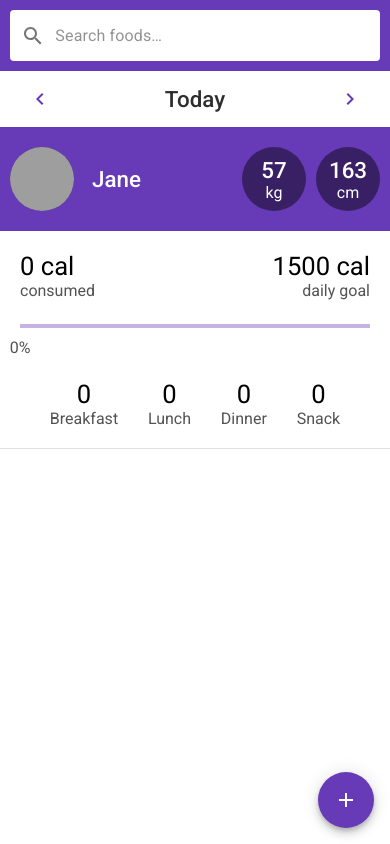
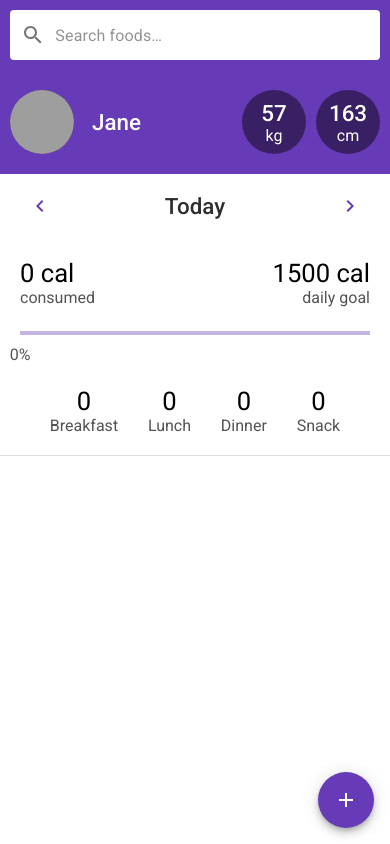
Before and after one commit to SeanZom/DietRoutine, a React (Create React App) app: page / in a window 390 px wide. Built offline with nearby package versions, Linux system fonts and the light colour scheme; grey boxes are pictures that could not be loaded.

Commit message:
Updated responsive UI

```diff
--- a/src/components/App.js
+++ b/src/components/App.js
@@ -3,17 +3,23 @@ import { makeStyles } from "@material-ui/styles";
 
 import HeadBar from "./HeadBar";
 import FabAdd from "./FabAdd";
-import MainContent from "./MainContent";
 import DateSwitcher from "./DateSwitcher";
+import UserProfile from "./UserProfile";
+import DietData from './DietData';
+import IntakeList from "./IntakeList";
+
 import "../styles/main.css";
 
 const useStyles = makeStyles(theme => ({
   root: {
     display: "flex",
-    flexDirection: "column",
-
+    flexDirection: "row",
+    flexWrap: 'wrap',
+    alignContent: 'flex-start',
+    backgroundColor: 'white',
     [theme.breakpoints.up("md")]: {
-      height: "100vh"
+      height: "100vh",
+      backgroundColor: '#f5f5f5',
     }
   }
 }));
@@ -25,7 +31,9 @@ const App = () => {
     <div className={classes.root}>
       <HeadBar />
       <DateSwitcher />
-      <MainContent />
+      <UserProfile />
+      <IntakeList />
+      <DietData />
       <FabAdd />
     </div>
   );
--- a/src/components/DateSwitcher.js
+++ b/src/components/DateSwitcher.js
@@ -14,9 +14,11 @@ const useStyles = makeStyles(theme => ({
     justifyContent: 'center',
     backgroundColor: "white",
     width: "100%",
+    height: 64,
     padding: theme.spacing(0.5, 2),
     [theme.breakpoints.up("md")]: {
-      backgroundColor: theme.palette.primary.main
+      backgroundColor: theme.palette.primary.main,
+      order: -1,
     },
   },
   container: {
--- a/src/components/DietData.js
+++ b/src/components/DietData.js
@@ -8,13 +8,21 @@ import { calcTotal } from "../utils/mathutil";
 
 const useStyles = makeStyles(theme => ({
   root: {
+    width: "100%",
+    backgroundColor: "white",
     display: "flex",
     flexDirection: "column",
     alignItems: "stretch",
+    justifyContent: 'center',
     borderBottom: "1.5px solid rgba(0, 0, 0, 0.12)",
     padding: theme.spacing(2.5),
     [theme.breakpoints.up("md")]: {
-      borderBottom: "none"
+      borderBottom: "none",
+      backgroundColor: '#f5f5f5',
+      width: '35%',
+      position: 'absolute',
+      top: 358,
+      left: 0,
     }
   },
   calContainer: {
--- a/src/components/HeadBar.js
+++ b/src/components/HeadBar.js
@@ -8,11 +8,14 @@ import SearchBar from "./SearchBar";
 
 const useStyles = makeStyles(theme => ({
   root: {
-    padding: "10px",
+    width: "100%",
+    height: 70,
+    padding: "0 10px",
     backgroundColor: theme.palette.primary.main,
     display: "flex",
-    flexDirection: "column",
-    alignItems: "center"
+    alignItems: 'center',
+    justifyContent: "center",
+    order: -3,
   },
   searchContainer: {
     width: "100%",
@@ -22,10 +25,9 @@ const useStyles = makeStyles(theme => ({
   }
 }));
 
-const HeadBar = (props) => {
-
+const HeadBar = props => {
   const toggleModal = () => {
-    props.showSearch(!props.isShowSearch)
+    props.showSearch(!props.isShowSearch);
   };
 
   const classes = useStyles();
@@ -34,7 +36,6 @@ const HeadBar = (props) => {
       <div className={classes.searchContainer} onClick={toggleModal}>
         <SearchBar />
       </div>
-
 
       {props.isShowSearch ? <SearchModal onClose={toggleModal} /> : null}
     </div>
--- a/src/components/IntakeList.js
+++ b/src/components/IntakeList.js
@@ -14,9 +14,10 @@ const useStyles = makeStyles(theme => ({
   root: {
     backgroundColor: "white",
     width: "100%",
-    paddingBottom: theme.spacing(12),
+    order: 1,
     [theme.breakpoints.up("md")]: {
-      flex: 1
+      width: "65%",
+      height: "calc(100vh - 70px - 64px)",
     }
   },
   thumb: {
@@ -29,6 +30,9 @@ const useStyles = makeStyles(theme => ({
   },
   capitalize: {
     textTransform: "capitalize"
+  },
+  listRoot: {
+    paddingBottom: theme.spacing(12),
   }
 }));
 
@@ -54,7 +58,7 @@ const getCaloriesInfo = ({ serving_qty, nf_calories, serving_size }) => {
 
 const ListContent = ({ listData, classes }) => {
   return (
-    <List>
+    <List classes={{root: classes.listRoot}}>
       {listData.map(item => (
         <React.Fragment key={item.food_name}>
           <ListItem>
--- a/src/components/MainContent.js
+++ /dev/null
@@ -1,21 +0,0 @@
-import React from "react";
-
-import UserInfo from "./UserInfo";
-import IntakeList from "./IntakeList";
-
-const style = {
-  display: "flex",
-  flexWrap: "wrap",
-  flex: 1
-};
-
-const MainContent = () => {
-  return (
-    <div style={style}>
-      <UserInfo />
-      <IntakeList />
-    </div>
-  );
-};
-
-export default MainContent;
--- a/src/components/SearchBar.js
+++ b/src/components/SearchBar.js
@@ -14,6 +14,7 @@ const useStyles = makeStyles(theme => ({
     borderRadius: theme.shape.borderRadius,
     backgroundColor: theme.palette.common.white,
     width: "100%",
+    height: 50,
     [theme.breakpoints.up("md")]: {
       width: "560px"
     }
--- a/src/components/UserInfo.js
+++ /dev/null
@@ -1,30 +0,0 @@
-import React from "react";
-import { makeStyles } from "@material-ui/styles";
-
-import UserProfile from "./UserProfile";
-import DietData from './DietData';
-
-const useStyles = makeStyles(theme => ({
-  root: {
-    backgroundColor: "white",
-    width: "100%",
-    [theme.breakpoints.up("md")]: {
-      backgroundColor: '#f5f5f5',
-      minWidth: 320,
-      maxWidth: '30%'
-    }
-  }
-}));
-
-const UserInfo = () => {
-  const classes = useStyles();
-
-  return (
-    <div className={classes.root}>
-      <UserProfile />
-      <DietData />
-    </div>
-  );
-};
-
-export default UserInfo;
--- a/src/components/UserProfile.js
+++ b/src/components/UserProfile.js
@@ -1,20 +1,25 @@
 import React from "react";
 import { makeStyles } from "@material-ui/styles";
-import { useTheme } from '@material-ui/core/styles';
-import useMediaQuery from '@material-ui/core/useMediaQuery';
+import { useTheme } from "@material-ui/core/styles";
+import useMediaQuery from "@material-ui/core/useMediaQuery";
 
 const useStyles = makeStyles(theme => ({
   root: {
-    borderBottom: 'none',
+    width: "100%",
+    borderBottom: "none",
     padding: theme.spacing(2.5, 0),
     display: "flex",
     flexWrap: "wrap",
     alignItems: "center",
     backgroundColor: theme.palette.primary.main,
+    order: -2,
     [theme.breakpoints.up("md")]: {
+      width: "35%",
+      height: 224,
+      order: 0,
       backgroundColor: "transparent",
       justifyContent: "center",
-      borderBottom: "1.5px solid rgba(0, 0, 0, 0.12)",
+      borderBottom: "1.5px solid rgba(0, 0, 0, 0.12)"
     }
   },
   circleBg: {
@@ -37,6 +42,8 @@ const useStyles = makeStyles(theme => ({
     color: "white",
     margin: theme.spacing(1.5, 1),
     [theme.breakpoints.up("md")]: {
+      width: "100%",
+      textAlign: "center",
       color: theme.palette.text.primary,
       fontWeight: 400,
       order: 1
@@ -70,8 +77,10 @@ const UserProfile = () => {
   const classes = useStyles();
   const theme = useTheme();
   // Check if current screen's width is equal or greater than medium size
-  const isUpMd = useMediaQuery(theme.breakpoints.up('md'));
-  const displayName = isUpMd ? `${user.first_name} ${user.last_name}` : user.first_name;
+  const isUpMd = useMediaQuery(theme.breakpoints.up("md"));
+  const displayName = isUpMd
+    ? `${user.first_name} ${user.last_name}`
+    : user.first_name;
 
   return (
     <div className={classes.root}>
@@ -80,9 +89,7 @@ const UserProfile = () => {
         src="https://s3.amazonaws.com/uifaces/faces/twitter/maiklam/128.jpg"
         alt="user avatar"
       />
-      <p className={`${classes.title} ${classes.userName}`}>
-        {displayName}
-      </p>
+      <p className={`${classes.title} ${classes.userName}`}>{displayName}</p>
       <div className={`${classes.circleBg} ${classes.weightContainer}`}>
         <p className={classes.title}>{user.weight_kg}</p>
         <p>kg</p>
```
